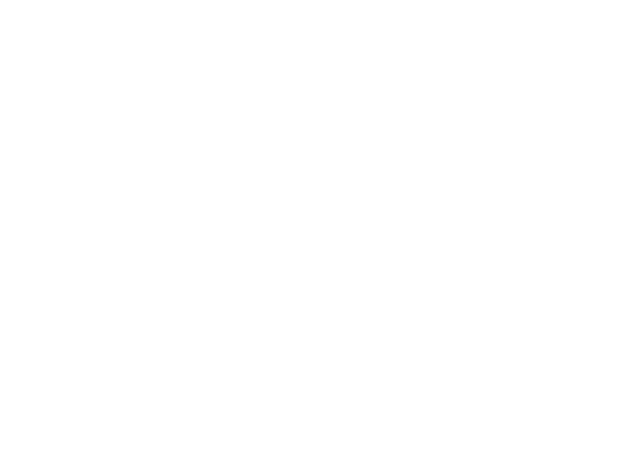
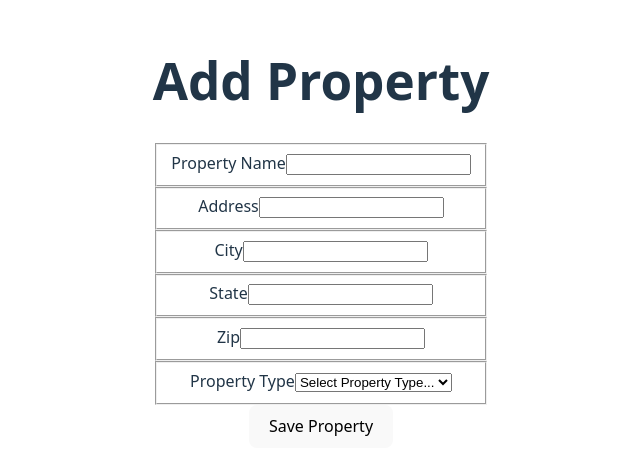
Before and after one commit to Epal4d/alford-rentals, a React (Vite) app: page /properties/create in a window 1280 px wide. Before the commit this address had no page. Shown: the part 167-642 px from the top of the page, without its empty margins (319-959 px from the left). Built offline with nearby package versions, Linux system fonts and the light colour scheme; data requests are answered from the project's data file.

Commit message:
added logic to propertyForm updated dashboard with add prop button and added route for adding property page

```diff
--- a/src/App.jsx
+++ b/src/App.jsx
@@ -1,7 +1,8 @@
 import './App.css'
+import { Route, Routes } from 'react-router-dom'
 import { Login } from './pages/login'
-import {Dashboard} from './pages/dashboard.jsx'
-import { Route, Routes } from 'react-router-dom'
+import { Dashboard } from './pages/dashboard.jsx'
+import { PropertyForm } from './pages/propertyForm.jsx'
 
 function App() {
 
@@ -11,6 +12,7 @@ function App() {
       <Routes>
         <Route path="/" element={<Login/>}/>
           <Route path="/dashboard" element={<Dashboard/>}/>
+          <Route path="properties/create" element={<PropertyForm/>} />
       </Routes>
 
   )
--- a/src/pages/dashboard.jsx
+++ b/src/pages/dashboard.jsx
@@ -1,8 +1,10 @@
 import { useEffect, useState } from "react"
 import { PropertyCard } from "../components/propertyCard"
+import { useNavigate } from "react-router-dom"
 
 export const Dashboard = () => {
     const [properties, setProperties] = useState([])
+    const navigate = useNavigate()
 
     const getProperties = () => {
             const loggedInUser = JSON.parse(localStorage.getItem("current_user"))
@@ -23,6 +25,8 @@ export const Dashboard = () => {
             <div>
                 <h1>Welcome to the Dashboard</h1>
 
+                <button onClick={() => navigate("/properties/create")}> Add Property</button>
+
                 {properties.map((property) => (
                     <PropertyCard
                     key={property.id}
--- a/src/pages/propertyForm.jsx
+++ b/src/pages/propertyForm.jsx
@@ -0,0 +1,101 @@
+import { useEffect,useState } from "react";
+import { useNavigate } from "react-router-dom";
+
+export const PropertyForm = () => {
+    /*Set use states for each field*/
+    const [propertyName, setPropertyName] = useState("")
+    const [address, setAddress] = useState("")
+    const [city, setCity] = useState("")
+    const [stateName, setStateName] = useState("")
+    const [zip, setZip] = useState("")
+
+    const [types, setTypes]= useState([])
+    const [typeId, setTypeId] = useState("")
+
+    const navigate = useNavigate()
+    /*UseEffect for fetch for types array*/
+    useEffect(() => {
+        fetch("http://localhost:8088/types")
+        .then((res)=> res.json())
+        .then((typesArray)=> setTypes(typesArray))
+    }, [])
+
+    const handleSubmit = (e) => {
+        e.preventDefault()
+/* get current user from local storage initialize it to a variable*/
+        const loggedInUser = JSON.parse(localStorage.getItem("current_user"))
+
+        const newProperty = {
+            userId: loggedInUser.id,
+            typeId: Number(typeId),
+            name: propertyName,
+            address: address,
+            city: city,
+            state: stateName,
+            zip: zip
+        }
+        /* Post to database from input fields from user*/
+        fetch("http://localhost:8088/properties",{
+            method: "POST",
+            headers: {
+                "Content-Type": "application/json",
+            },
+            body: JSON.stringify(newProperty),
+        })
+        /*after post is completed redirect user to dashboard*/
+        .then((res) => res.json())
+        .then(() => {
+            navigate("/dashboard")
+        })
+    }
+
+    return (
+        <form onSubmit={handleSubmit}>
+            <h1>Add Property</h1>
+            <fieldset>
+                <label>Property Name</label>
+                <input
+                value={propertyName}
+                onChange={(e) => setPropertyName(e.target.value)}
+                required/>
+            </fieldset>
+
+            <fieldset>
+                <label>Address</label>
+                <input value={address} onChange={(e) => setAddress(e.target.value)}
+                required />
+            </fieldset>
+
+            <fieldset>
+                <label>City</label>
+                <input value={city} onChange={(e) => setCity(e.target.value)}
+                required/>
+            </fieldset>
+
+             <fieldset>
+                <label>State</label>
+                <input value={stateName} onChange={(e) => setStateName(e.target.value)}
+                required/>
+            </fieldset>
+
+             <fieldset>
+                <label>Zip</label>
+                <input value={zip} onChange={(e) => setZip(e.target.value)}
+                required/>
+            </fieldset>
+
+            <fieldset>
+                <label>Property Type</label>
+                <select value={typeId} onChange={(e) => setTypeId(e.target.value)} required>
+                    <option value="">Select Property Type...</option>
+                    {types.map((t) => (
+                        <option key={t.id} value={t.id}>
+                            {t.name}
+                        </option>
+                    ))}
+                </select>
+            </fieldset>
+            <button type="submit">Save Property</button>
+        </form>
+    )
+}
```
Also changed, not shown: api/db.json (+15 -17 lines).
